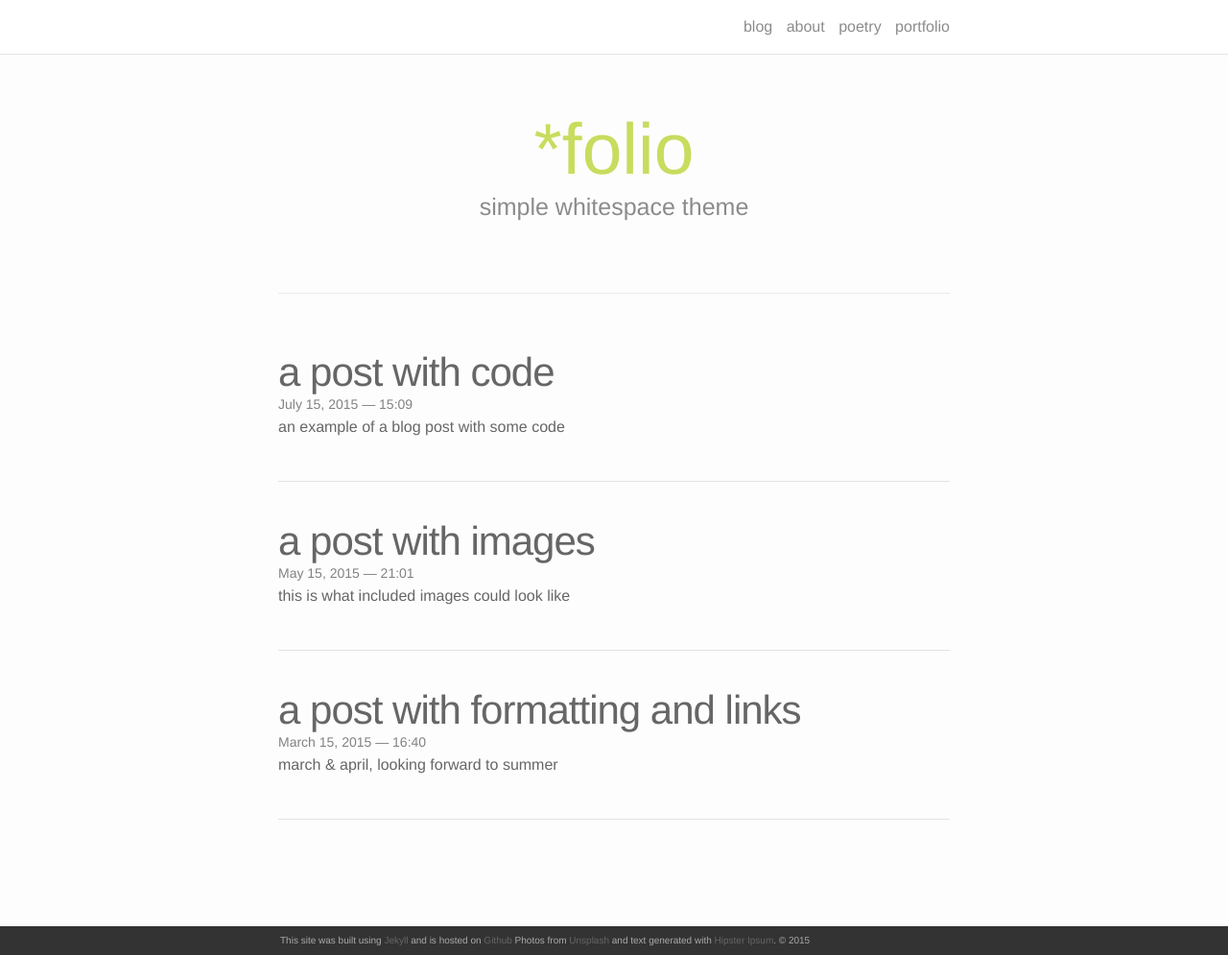
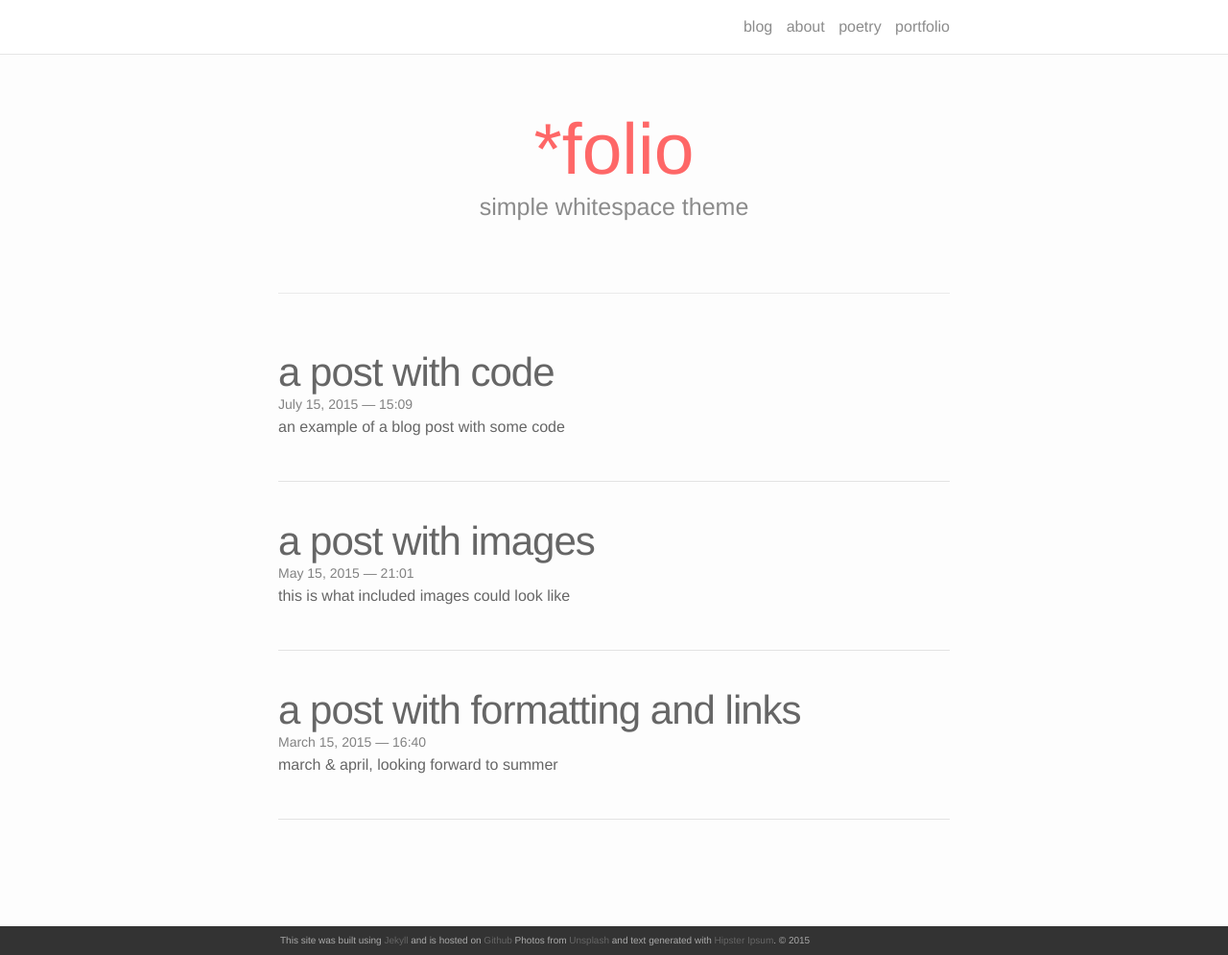
Before and after one commit to bcipolli/bcipolli.github.io, a Jekyll site: the page built from index.html, in a window 1280 px wide and 995 px high. Shown: the whole window at 96% size. Built offline with Jekyll 4.4.1, drawn with Linux system fonts in a browser that asks for light colours; nearby versions of some CDN libraries; the list of posts is cut into pages by our own code.

Commit message:
Add .gitignore, updates README, and changes theme color.
Former-commit-id: cb9efd77e37a44fd922bb683eba0efdb39d003f3

```diff
--- a/_sass/_base.scss
+++ b/_sass/_base.scss
@@ -37,7 +37,7 @@ $grey-color-light: #ddd;  /* navigation bar border */
 $text-color:     #666;
 
 /* Set theme color *************************/
-$theme-color:   $lime_green;
+$theme-color:   $red;
 
 
 /************************************************************/
```
Also changed, not shown: README.md, 1 other file.
